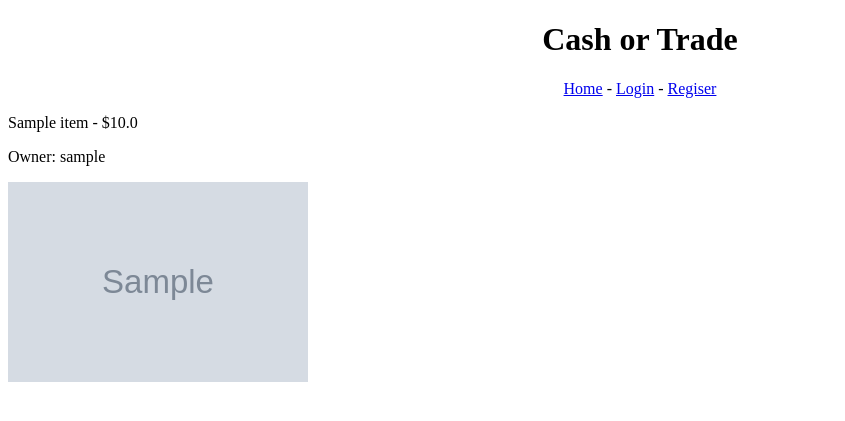
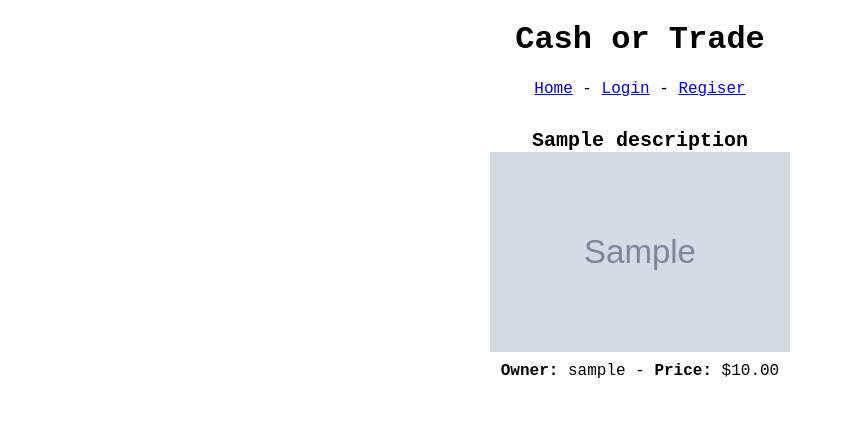
Before and after one commit to mattm0127/Cash-or-Trade, a Flask app: page /listings/ in a window 1280 px wide. Shown: the top 421 px of the page, without its empty margins (0-845 px from the left). Run offline with Flask 3, Linux system fonts and the light colour scheme; tables that the repository leaves empty hold one stand-in row (values such as "Sample post"); grey boxes marked "Sample" are stand-in pictures.

Commit message:
Added basic css styling to homepage

```diff
--- a/cash_or_trade/db_client.py
+++ b/cash_or_trade/db_client.py
@@ -142,8 +142,8 @@ def edit_user_item_post(username, item_id, form, files):
         if user.username != username:
             raise IndexError('You dont have permission')
         item.type = form.get('type')
-        item.name = form.get('name')
-        item.price = form.get('price')
+        item.name = form.get('name') if len(form.get('name')) > 0 else item.name
+        item.price = form.get('price') if len(form.get('price')) > 0 else item.price
         item.tradeable = True if form.get('tradeable') else False
         item.status = form.get('status')
         item.description.title = form.get('title')
--- a/cash_or_trade/models.py
+++ b/cash_or_trade/models.py
@@ -25,7 +25,7 @@ class Items(db.Model):
     type = db.Column(db.String(10), nullable=False)
     name = db.Column(db.String(50), nullable=False)
     description_id = db.Column(db.Integer)
-    price = db.Column(db.Float, nullable=False)
+    price = db.Column(db.Numeric(10, 2), nullable=False)
     tradeable = db.Column(db.Boolean, nullable=False, default=False)
     status = db.Column(db.String(10), nullable=False, default='private')
     created = db.Column(db.DateTime, default=datetime.datetime.now())
--- /dev/null
+++ b/static/styles.css
@@ -0,0 +1,30 @@
+.all-listings {
+    display: flex;
+    flex-wrap: wrap;
+    justify-content: center;
+    max-width: 80% auto 0;
+}
+
+.listing {
+    display: flex;
+    flex-direction: column;
+    align-items: center;
+    margin: 10px;
+    text-align: center;
+    flex-basis: 300px;
+}
+
+.listing-img img {
+    display: block;
+    max-width: 100%;
+    height: 200px;
+}
+
+.listing-title {
+    margin-top: 5px;
+    font-size: 20px;
+}
+
+.listing-text {
+    margin-top: 10px
+}
--- a/templates/base.html
+++ b/templates/base.html
@@ -4,8 +4,9 @@
     <meta charset="UTF-8">
     <meta name="viewport" content="width=device-width, initial-scale=1.0">
     <title>Cash or Trade</title>
+    <link rel="stylesheet" href="{{ url_for('static', filename='styles.css') }}">
 </head>
-<body>
+<body style="font-family: 'Courier New', Courier, monospace;">
     <h1 style="text-align: center;">Cash or Trade</h1>
     {% if session.username %}
         <p style="text-align: center;">
--- a/templates/listings/all_listings.html
+++ b/templates/listings/all_listings.html
@@ -1,9 +1,20 @@
 {% extends 'base.html' %}
 
 {% block content %}
-    {% for listing in all_listings %}
-        <p>{{listing.name}} - ${{listing.price}}</p>
-        <p>Owner: {{listing.user.username}}</p>
-        <p><a href="{{ url_for('listings.show_listing', listing_id=listing.id)}}"><img src="{{listing.description.img1}}" width="300px" height="200px"></a></p>
-    {% endfor %}
+    <div class="all-listings">
+        {% for listing in all_listings %}
+        <div class="listing">
+            <div class="listing-title">
+                <b>{{listing.description.title}}</b>
+            </div>
+            <div class="listing-img">
+                <a href="{{ url_for('listings.show_listing', listing_id=listing.id)}}">
+                    <img src="{{listing.description.img1}}" width="300px" height="200px"></a>
+            </div>
+            <div class="listing-text">
+                <b>Owner:</b> {{listing.user.username}} - <b>Price:</b> ${{listing.price}}
+            </div>
+        </div>
+        {% endfor %}
+    </div>
 {% endblock %}
```
